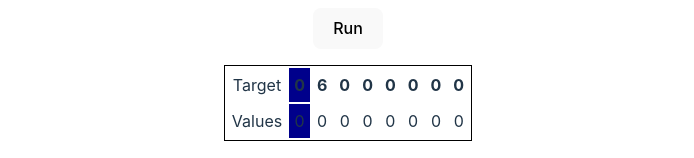
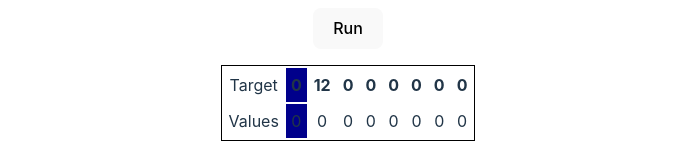
Before and after one commit to mimisuar/bf-fun, a React (Vite) app: page / in a window 1280 px wide. Shown: the part 484-642 px from the top of the page, without its empty margins (292-986 px from the left). Built offline with nearby package versions, Linux system fonts and the light colour scheme.

Commit message:
length of program only updates when the program runs correctly

```diff
--- a/src/App.tsx
+++ b/src/App.tsx
@@ -15,9 +15,10 @@ function App() {
   const [programRunning, setProgramRunning] = useState(false);
   const [timePerStep, setTimePerStep] = useState(500);
   const [statusMessage, setStatusMessage] = useState<StatusMessage>({message: ""})
+  const [correctProgramLength, setCorrectProgramLength] = useState(0);
 
   useEffect(() => {
-    let tmpTargets = [0, 6, 0, 0, 0, 0, 0, 0];
+    let tmpTargets = [0, 12, 0, 0, 0, 0, 0, 0];
 
     setTargets(tmpTargets);
   }, [])
@@ -45,7 +46,8 @@ function App() {
     }
 
 
-    setStatusMessage({type: "success", message: "Correct! Can your program be shorter?"})
+    setStatusMessage({type: "success", message: "Correct!"})
+    setCorrectProgramLength(code.length);
   }
 
   function breakProgram() {
@@ -60,7 +62,7 @@ function App() {
     return (
       <div className={statusMessage.type === "success" ? "success-card" : "error-card"}>
         {<p>{statusMessage.message}</p>}
-        {statusMessage.type === "success" ? <p>Your program is {code.length} characters long. Can you make it shorter?</p> : <></>}
+        {statusMessage.type === "success" ? <p>Your program is {correctProgramLength} characters long. Can you make it shorter?</p> : <></>}
       </div>
     );
   }
```
